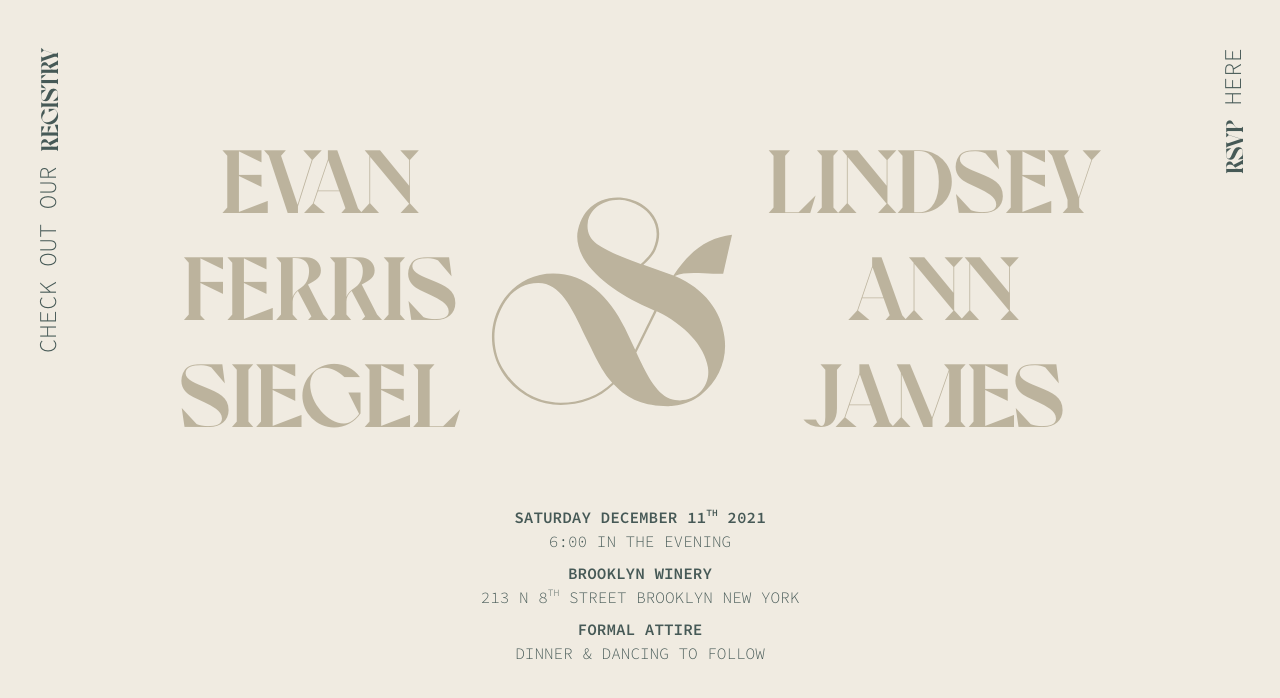
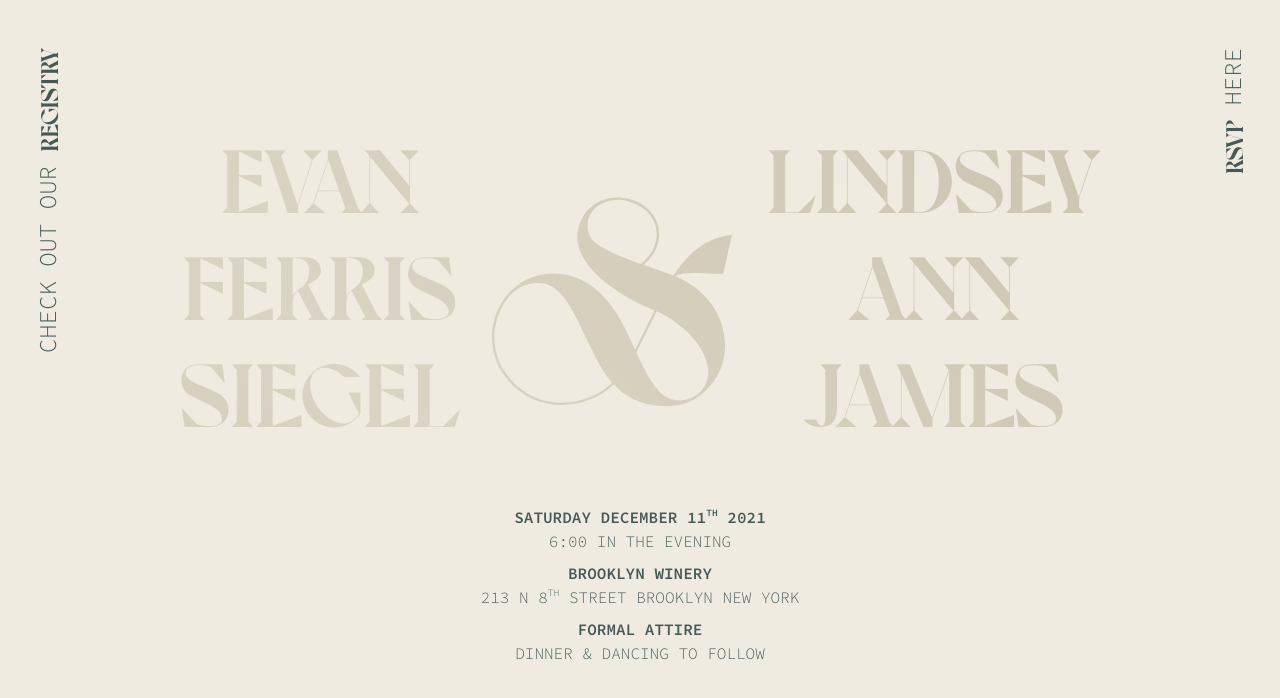
Before and after one commit to vanev/wedding, a Next.js app: page / in a window 1280 px wide. Shown: the top 698 px of the page. Built offline with nearby package versions, Linux system fonts and the light colour scheme.

Commit message:
Uses ShinyText in Date, Names Components

```diff
--- a/components/Date.tsx
+++ b/components/Date.tsx
@@ -1,4 +1,5 @@
 import styles from "./Date.module.css";
+import ShinyText from "./ShinyText";
 
 const formatDate = (date: Date): string => {
   const month = date.getMonth() + 1;
@@ -14,7 +15,9 @@ type Props = {
 };
 
 const Date = ({ children, className = "" }: Props) => (
-  <div className={`${styles.root} ${className}`}>{formatDate(children)}</div>
+  <div className={`${styles.root} ${className}`}>
+    <ShinyText>{formatDate(children)}</ShinyText>
+  </div>
 );
 
 export default Date;
--- a/components/Names.module.css
+++ b/components/Names.module.css
@@ -20,7 +20,6 @@
   font-family: var(--fonts-display);
   font-size: 10rem;
   line-height: 1em;
-  color: var(--colors-secondary-text);
   text-align: center;
 }
 
@@ -30,7 +29,7 @@
     font-family: var(--fonts-display);
     font-weight: bold;
     font-size: 9vw;
-    color: var(--colors-secondary-text);
+    color: transparent;
   }
 
   .ampersand {
--- a/components/Names.tsx
+++ b/components/Names.tsx
@@ -1,3 +1,4 @@
+import ShinyText from "./ShinyText";
 import styles from "./Names.module.css";
 
 type Props = {
@@ -8,11 +9,15 @@ type Props = {
 
 const Names = ({ names, symbol = "&", className = "" }: Props) => (
   <h1 className={`${styles.names} ${className}`}>
-    <span className={styles.name}>{names[0].replace(/ /g, "\n")}</span>
+    <ShinyText className={styles.name}>
+      {names[0].replace(/ /g, "\n")}
+    </ShinyText>
 
-    <span className={styles.ampersand}>{symbol}</span>
+    <ShinyText className={styles.ampersand}>{symbol}</ShinyText>
 
-    <span className={styles.name}>{names[1].replace(/ /g, "\n")}</span>
+    <ShinyText className={styles.name}>
+      {names[1].replace(/ /g, "\n")}
+    </ShinyText>
   </h1>
 );
 
```
